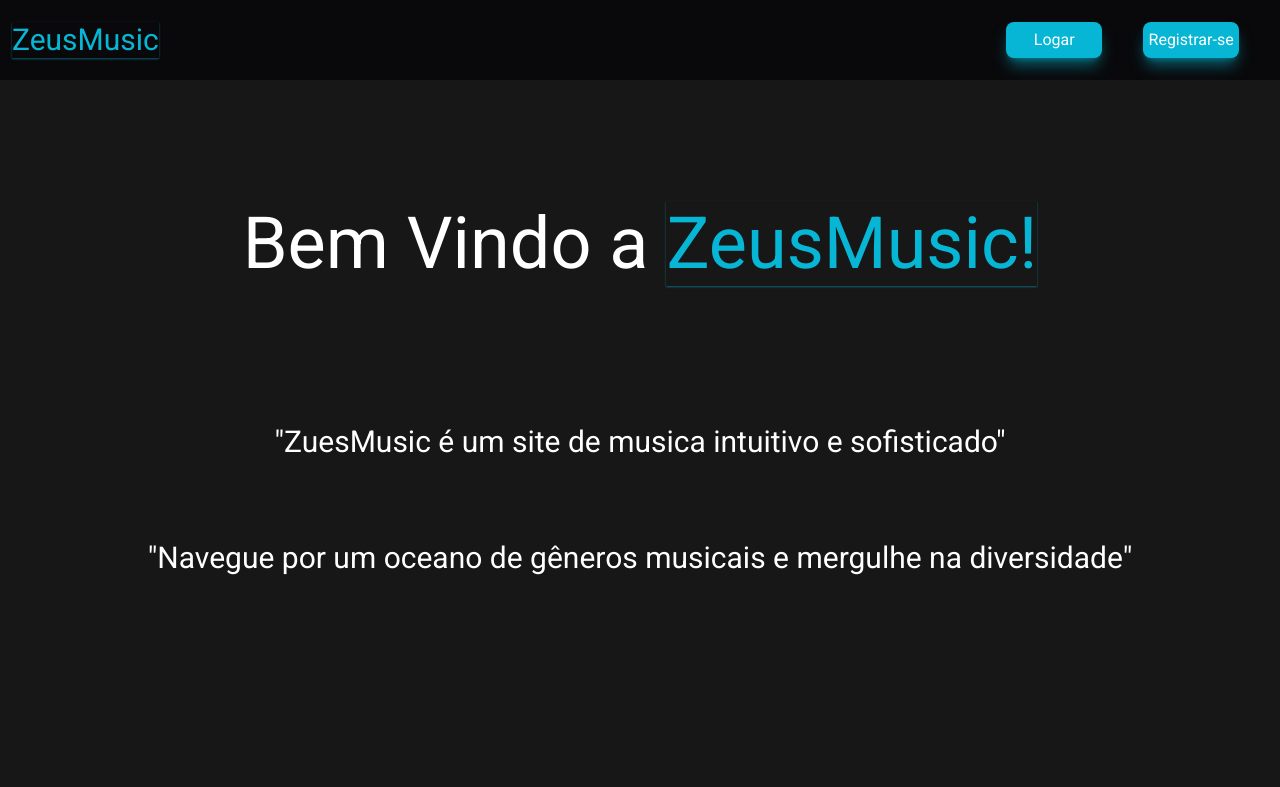
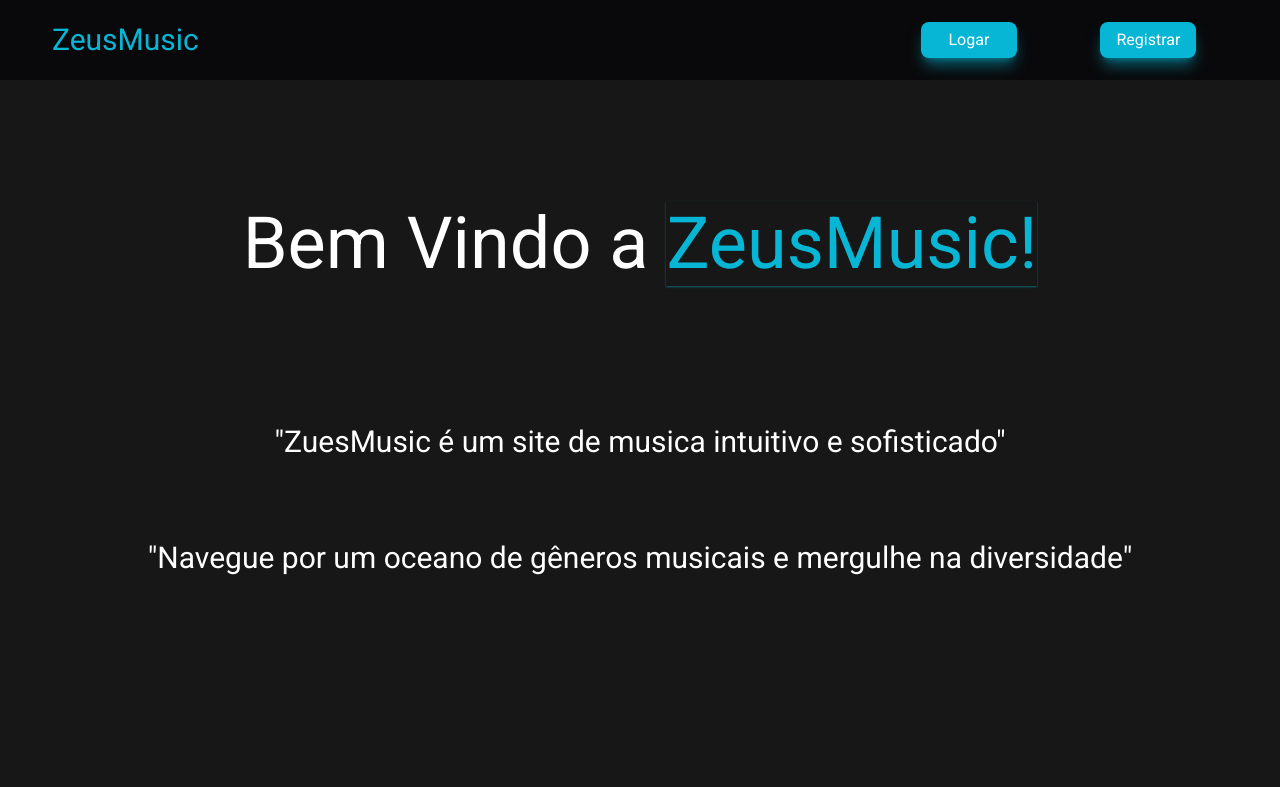
Before and after one commit to GabrielAlbanez/NextZeusMusic, a Next.js app: page / in a window 1280 px wide. Shown: the top 787 px of the page. Built offline with nearby package versions, Linux system fonts and the light colour scheme.

Commit message:
resposividade 2

```diff
--- /dev/null
+++ b/src/app/components/Espacamento.jsx
@@ -0,0 +1,9 @@
+const Espacamento = () =>{
+ return(
+    <div className="h-10">
+
+    </div>
+ )
+
+}
+export default Espacamento;
--- a/src/app/components/Header.jsx
+++ b/src/app/components/Header.jsx
@@ -3,23 +3,24 @@ import Image from "next/image";
 // import Logo from '../assets/img/zuescara2.gif';
 // <Image src={Logo} alt="logo" className="w-14 h-12" />
 
+
 export default function Header() {
   return (
     <header className="bg-zinc-950 flex flex-row sm:flex-row items-center justify-between h-20 px-3 gap-2">
       <div className="flex items-center gap-10">
-        <p className="text-cyan-500 shadow-sm bg-tra shadow-cyan-500/50 text-3xl">
+        <p className="text-cyan-500 shadow-sm bg-tra  text-3xl p-0 sm:p-10">
           ZeusMusic
         </p>{" "}
       </div>
-      <div className="flex gap-3 text-center items-center sm:w-1/3 justify-evenly pl-32 sm:pl-32">
+      <div className="flex gap-3 text-center items-center sm:w-1/3 justify-evenly ">
         <div className="">
-          <button className="text-white bg-cyan-500 shadow-lg rounded-lg shadow-cyan-500/50 w-11 h-9  transition ease-in-out delay-150 bg-blue-500 hover:-translate-y-1 hover:scale-110 hover:bg-blue-500 duration-300 sm:w-24 h-10">
+          <button className="text-white bg-cyan-500 shadow-lg rounded-lg shadow-cyan-500/50 w-20 h-9 text-center  transition ease-in-out delay-150 bg-blue-500 hover:-translate-y-1 hover:scale-110 hover:bg-blue-500 duration-300 sm:w-24 h-10">
             Logar
           </button>
         </div>
         <div>
-          <button className="text-white bg-cyan-500 shadow-lg rounded-lg shadow-cyan-500/50 w-11 h-9 transition ease-in-out delay-150 bg-blue-500 hover:-translate-y-1 hover:scale-110 hover:bg-blue-500 duration-300 sm:w-24 h-10">
-            Registrar-se
+          <button className="text-white bg-cyan-500 shadow-lg rounded-lg shadow-cyan-500/50 w-20 h-9 text-center  transition ease-in-out delay-150 bg-blue-500 hover:-translate-y-1 hover:scale-110 hover:bg-blue-500 duration-300 sm:w-24 h-10">
+            Registrar
           </button>
         </div>
       </div>
--- a/src/app/components/Main.jsx
+++ b/src/app/components/Main.jsx
@@ -1,5 +1,6 @@
 "use client"
-
+import { useState, useEffect } from 'react';
+import Espacamento from "./Espacamento";
 import ZeusCard from "../assets/img/ZeusCard.jpg";
 import PoseidonCard from "../assets/img/Poseidon.jpg";
 import AriesCard from "../assets/img/aires.jpg";
@@ -23,7 +24,39 @@ const imagens = [
   iamge4,
 ];
 
+
+
 export default function Main() {
+
+  //state para salvar o tamnho recebido da tela
+
+  const [tamanhoTela,setTamanhoTela] = useState(0)
+
+ useEffect(()=>{
+
+ //server para guaradar no satate o valor do tamnaho da tela
+
+  function colocarTamnho(){
+    setTamanhoTela(window.innerWidth);
+
+  }
+
+  // server para que acontesa um evento de resize ou seja toda vez que o tamnho de tala for redefinido vai chamar a funcition colocarTamnho consequentemente redefinindo o state de tamanho
+  window.addEventListener("resize",colocarTamnho())
+
+  setTamanhoTela(window.innerWidth);
+
+  // usase o return no useEfect para quando o componente for desmontado
+
+  return () => {
+    window.removeEventListener("resize", colocarTamnho);
+  };
+
+ },[])
+
+  console.log(tamanhoTela)
+
+
   return (
     <motion.main
       initial={{ opacity: 0 }}
@@ -31,9 +64,10 @@ export default function Main() {
       transition={{ duration: 1.5 }}
       className="bg-neutral-900 min-h-screen"
     >
-      <section className="py-16 sm:py-32 px-6 sm:px-10 flex flex-col gap-10 sm:gap-20 justify-center items-center">
+      <section className="py-16 sm:py-32 px-6 sm:px-10 flex flex-col gap-10 sm:gap-20 justify-center items-center ">
         <h1 className="text-white text-4xl text-center sm:text-7xl">
           Bem Vindo a{" "}
+          {tamanhoTela < 400 ? <Espacamento/> : null}
           <span className="text-cyan-500 shadow-sm shadow-cyan-500/50">
             ZeusMusic!
           </span>{" "}
```
